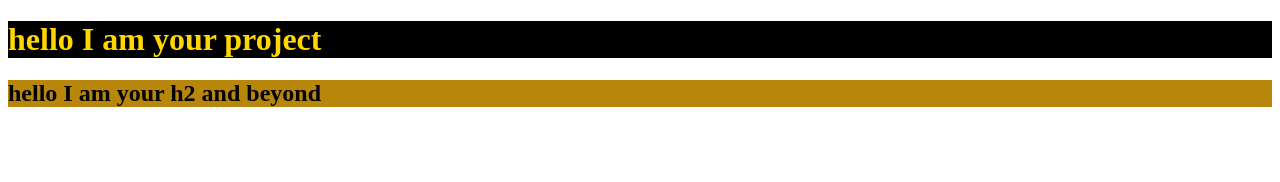
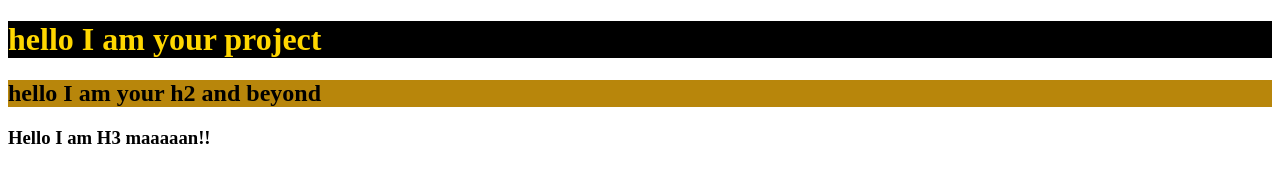
Before and after one commit to heshamelmasry77/profile-card-component, a plain HTML site: page index.html in a window 1280 px wide. Drawn offline with Linux system fonts and the light colour scheme.

Commit message:
added h3 to the DOM

```diff
--- a/index.html
+++ b/index.html
@@ -10,6 +10,7 @@
 
 <h1>hello I am your project</h1>
 <h2>hello I am your h2 and beyond</h2>
+<h3>Hello I am H3 maaaaan!!</h3>
 
 </body>
 </html>
```
